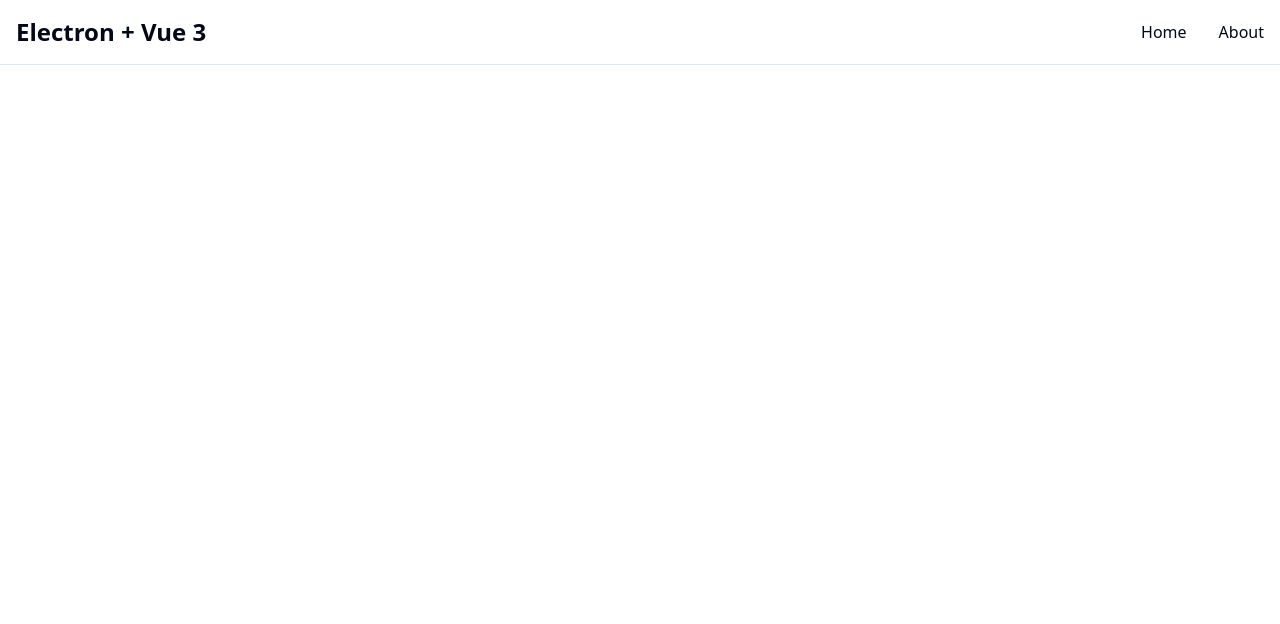
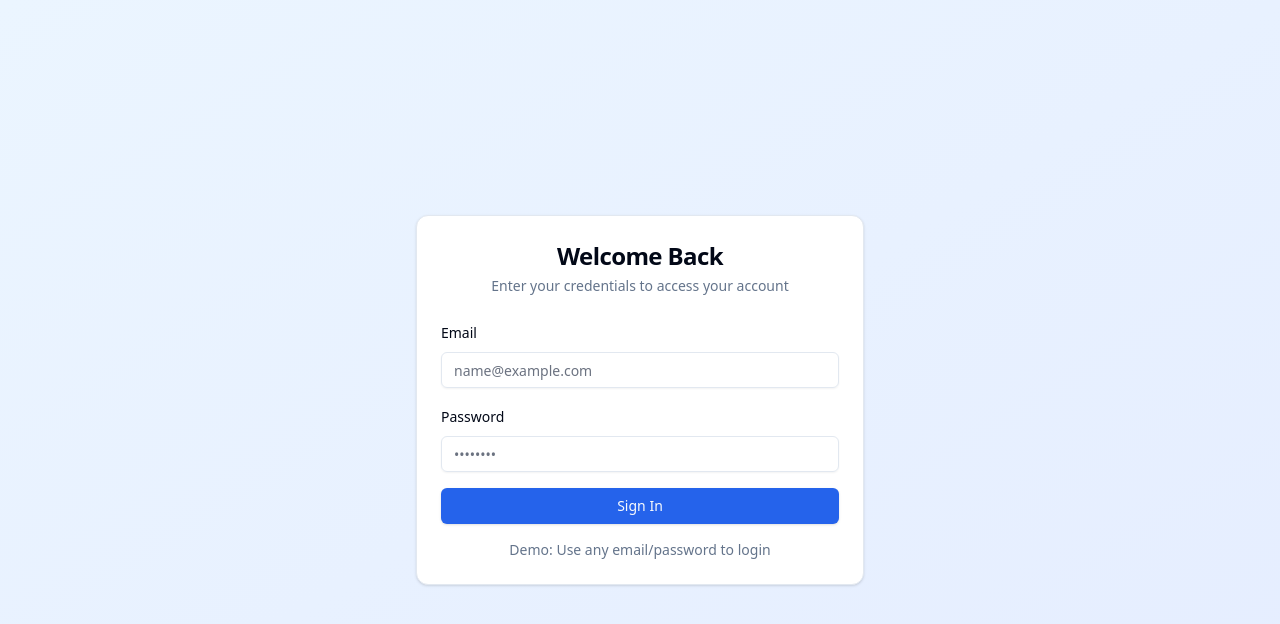
Before and after one commit to leekyoung9x/LaucherGunny, a Vue app: page /#/login in a window 1280 px wide. Shown: the top 624 px of the page. Built offline with nearby package versions, Linux system fonts and the light colour scheme; no server answers.

Commit message:
feat: implement login functionality with IPC communication and routing

```diff
--- a/electron/preload.js
+++ b/electron/preload.js
@@ -2,5 +2,9 @@ const { contextBridge, ipcRenderer } = require('electron')
 
 contextBridge.exposeInMainWorld('electronAPI', {
   // Add your Electron APIs here
-  platform: process.platform
+  platform: process.platform,
+
+  // Auth events
+  loginSuccess: () => ipcRenderer.send('login-success'),
+  logout: () => ipcRenderer.send('logout')
 })
--- a/src/App.vue
+++ b/src/App.vue
@@ -1,5 +1,9 @@
 <template>
-  <div class="min-h-screen">
+  <div v-if="isLoginPage" class="min-h-screen">
+    <router-view />
+  </div>
+
+  <div v-else class="min-h-screen">
     <!-- Navbar -->
     <nav class="border-b bg-background/95 backdrop-blur supports-[backdrop-filter]:bg-background/60">
       <div class="max-w-screen-xl flex flex-wrap items-center justify-between mx-auto p-4">
@@ -38,6 +42,14 @@
                 About
               </router-link>
             </li>
+            <li>
+              <button
+                @click="handleLogout"
+                class="block py-2 px-3 rounded hover:bg-accent md:hover:bg-transparent md:border-0 md:p-0 text-destructive"
+              >
+                Logout
+              </button>
+            </li>
           </ul>
         </div>
       </div>
@@ -49,7 +61,34 @@
 </template>
 
 <script>
+import { computed } from 'vue'
+import { useRoute, useRouter } from 'vue-router'
+import { useAuthStore } from '@/stores/auth'
+
 export default {
-  name: 'App'
+  name: 'App',
+  setup() {
+    const route = useRoute()
+    const router = useRouter()
+    const authStore = useAuthStore()
+
+    const isLoginPage = computed(() => route.path === '/login')
+
+    const handleLogout = () => {
+      authStore.logout()
+
+      // Notify Electron to show login window
+      if (window.electronAPI) {
+        window.electronAPI.logout()
+      } else {
+        router.push('/login')
+      }
+    }
+
+    return {
+      isLoginPage,
+      handleLogout
+    }
+  }
 }
 </script>
--- a/src/router/index.js
+++ b/src/router/index.js
@@ -1,17 +1,25 @@
 import { createRouter, createWebHashHistory } from 'vue-router'
 import Home from '../views/Home.vue'
 import About from '../views/About.vue'
+import Login from '../views/Login.vue'
 
 const routes = [
   {
+    path: '/login',
+    name: 'Login',
+    component: Login
+  },
+  {
     path: '/',
     name: 'Home',
-    component: Home
+    component: Home,
+    meta: { requiresAuth: true }
   },
   {
     path: '/about',
     name: 'About',
-    component: About
+    component: About,
+    meta: { requiresAuth: true }
   }
 ]
 
@@ -20,4 +28,18 @@ const router = createRouter({
   routes
 })
 
+// Navigation guard
+router.beforeEach((to, from, next) => {
+  const token = localStorage.getItem('token')
+  const requiresAuth = to.matched.some(record => record.meta.requiresAuth)
+
+  if (requiresAuth && !token) {
+    next('/login')
+  } else if (to.path === '/login' && token) {
+    next('/')
+  } else {
+    next()
+  }
+})
+
 export default router
--- /dev/null
+++ b/src/views/Login.vue
@@ -0,0 +1,128 @@
+<template>
+  <div class="min-h-screen flex items-center justify-center bg-gradient-to-br from-blue-50 to-indigo-100 dark:from-gray-900 dark:to-gray-800">
+    <Card class="w-full max-w-md">
+      <CardHeader class="space-y-1">
+        <CardTitle class="text-2xl font-bold text-center">Welcome Back</CardTitle>
+        <CardDescription class="text-center">
+          Enter your credentials to access your account
+        </CardDescription>
+      </CardHeader>
+      <CardContent>
+        <form @submit.prevent="handleLogin" class="space-y-4">
+          <div class="space-y-2">
+            <label for="email" class="text-sm font-medium">Email</label>
+            <input
+              id="email"
+              v-model="credentials.email"
+              type="email"
+              placeholder="name@example.com"
+              required
+              class="flex h-9 w-full rounded-md border border-input bg-transparent px-3 py-1 text-sm shadow-sm transition-colors focus-visible:outline-none focus-visible:ring-1 focus-visible:ring-ring"
+            />
+          </div>
+
+          <div class="space-y-2">
+            <label for="password" class="text-sm font-medium">Password</label>
+            <input
+              id="password"
+              v-model="credentials.password"
+              type="password"
+              placeholder="••••••••"
+              required
+              class="flex h-9 w-full rounded-md border border-input bg-transparent px-3 py-1 text-sm shadow-sm transition-colors focus-visible:outline-none focus-visible:ring-1 focus-visible:ring-ring"
+            />
+          </div>
+
+          <div v-if="error" class="p-3 text-sm text-destructive bg-destructive/10 rounded-md">
+            {{ error }}
+          </div>
+
+          <Button
+            type="submit"
+            class="w-full"
+            :disabled="loading"
+          >
+            {{ loading ? 'Signing in...' : 'Sign In' }}
+          </Button>
+        </form>
+
+        <div class="mt-4 text-center text-sm text-muted-foreground">
+          <p>Demo: Use any email/password to login</p>
+        </div>
+      </CardContent>
+    </Card>
+  </div>
+</template>
+
+<script>
+import { ref } from 'vue'
+import { useRouter } from 'vue-router'
+import { useAuthStore } from '@/stores/auth'
+import Button from '@/components/ui/Button.vue'
+import Card from '@/components/ui/Card.vue'
+import CardHeader from '@/components/ui/CardHeader.vue'
+import CardTitle from '@/components/ui/CardTitle.vue'
+import CardDescription from '@/components/ui/CardDescription.vue'
+import CardContent from '@/components/ui/CardContent.vue'
+
+export default {
+  name: 'Login',
+  components: {
+    Button,
+    Card,
+    CardHeader,
+    CardTitle,
+    CardDescription,
+    CardContent
+  },
+  setup() {
+    const router = useRouter()
+    const authStore = useAuthStore()
+
+    const credentials = ref({
+      email: '',
+      password: ''
+    })
+
+    const loading = ref(false)
+    const error = ref(null)
+
+    const handleLogin = async () => {
+      loading.value = true
+      error.value = null
+
+      try {
+        // For demo: simulate successful login
+        // In production, use: await authStore.login(credentials.value)
+
+        await new Promise(resolve => setTimeout(resolve, 1000))
+
+        // Store auth state
+        authStore.user = { email: credentials.value.email, name: 'Demo User' }
+        authStore.isAuthenticated = true
+        authStore.token = 'demo-token'
+        localStorage.setItem('token', 'demo-token')
+
+        // Notify Electron to open main window
+        if (window.electronAPI) {
+          window.electronAPI.loginSuccess()
+        } else {
+          // For web/dev mode, navigate to home
+          router.push('/')
+        }
+      } catch (err) {
+        error.value = err.response?.data?.message || 'Login failed. Please try again.'
+      } finally {
+        loading.value = false
+      }
+    }
+
+    return {
+      credentials,
+      loading,
+      error,
+      handleLogin
+    }
+  }
+}
+</script>
```
Also changed, not shown: electron/main.js (+65 -10 lines).
